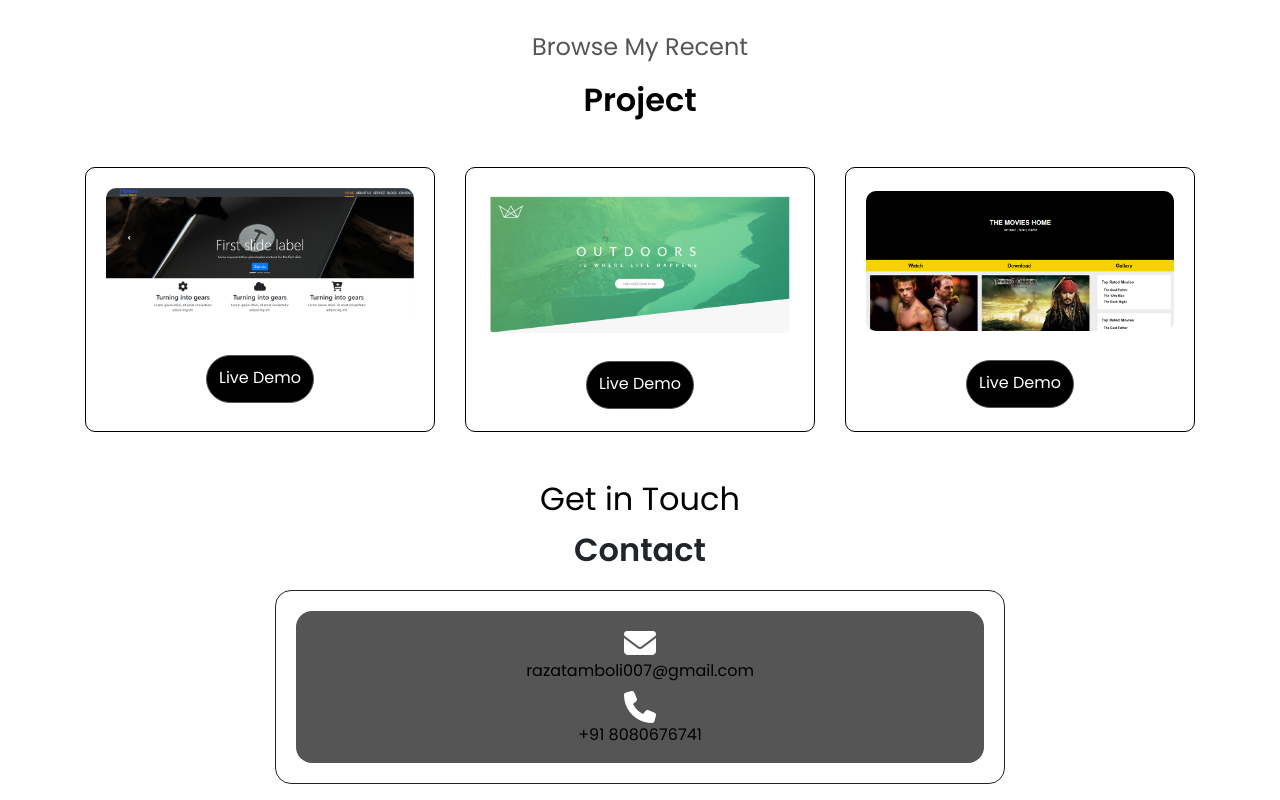
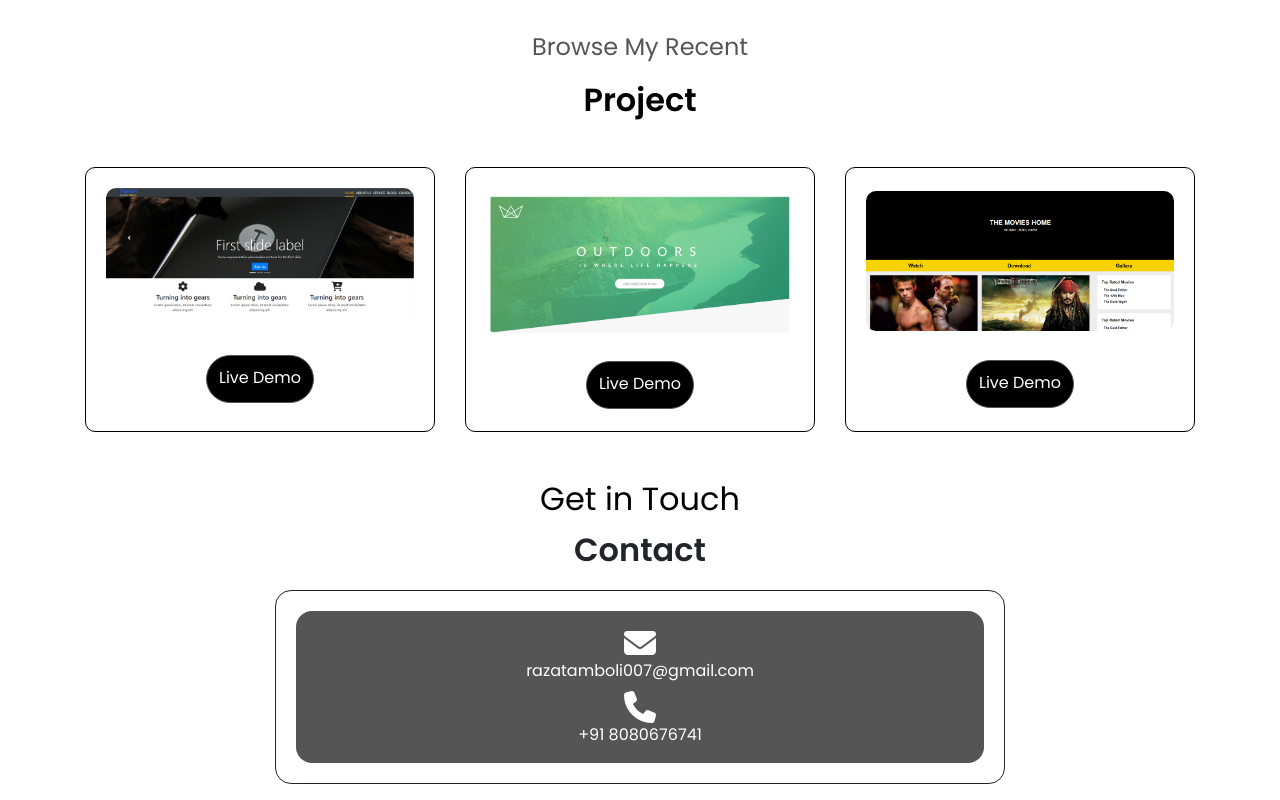
Before and after one commit to razatamboli/portfolio, an Angular app: page /contact in a window 1280 px wide. Shown: the part 2107-2907 px from the top of the page. Built offline with nearby package versions, Linux system fonts and the light colour scheme.

Commit message:
work on contact-text

```diff
--- a/src/app/shared/components/contact/contact.component.html
+++ b/src/app/shared/components/contact/contact.component.html
@@ -10,10 +10,10 @@
                 <div class="card-body">
                     <div class="d-flex justify-around align-items-center flex-column black-theme flex-wrap">
                         <i class="fa-solid fa-envelope fa-2x"></i>
-                        <a class="card2 email" href="mailto:razatamboli007@gmail.com">razatamboli007@gmail.com</a>
+                        <a class="card2 email text-white" href="mailto:razatamboli007@gmail.com">razatamboli007@gmail.com</a>
 
                         <i class="fa-solid fa-phone fa-2x"></i>
-                        <a class="card2 mobile" href="tel:+918080676741">+91 8080676741</a>
+                        <a class="card2 mobile text-white" href="tel:+918080676741">+91 8080676741</a>
                     </div>
                 </div>
             </div>
```
